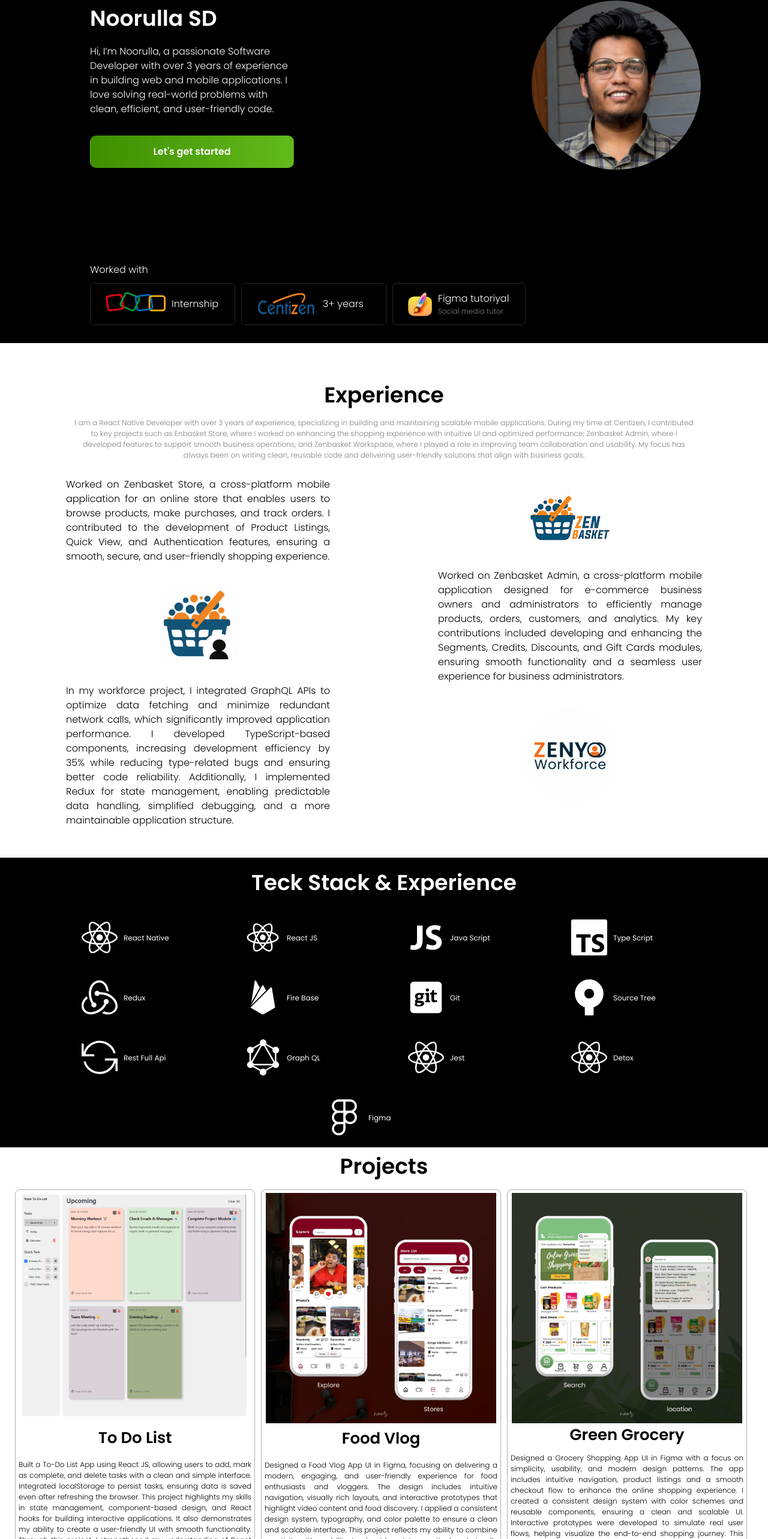
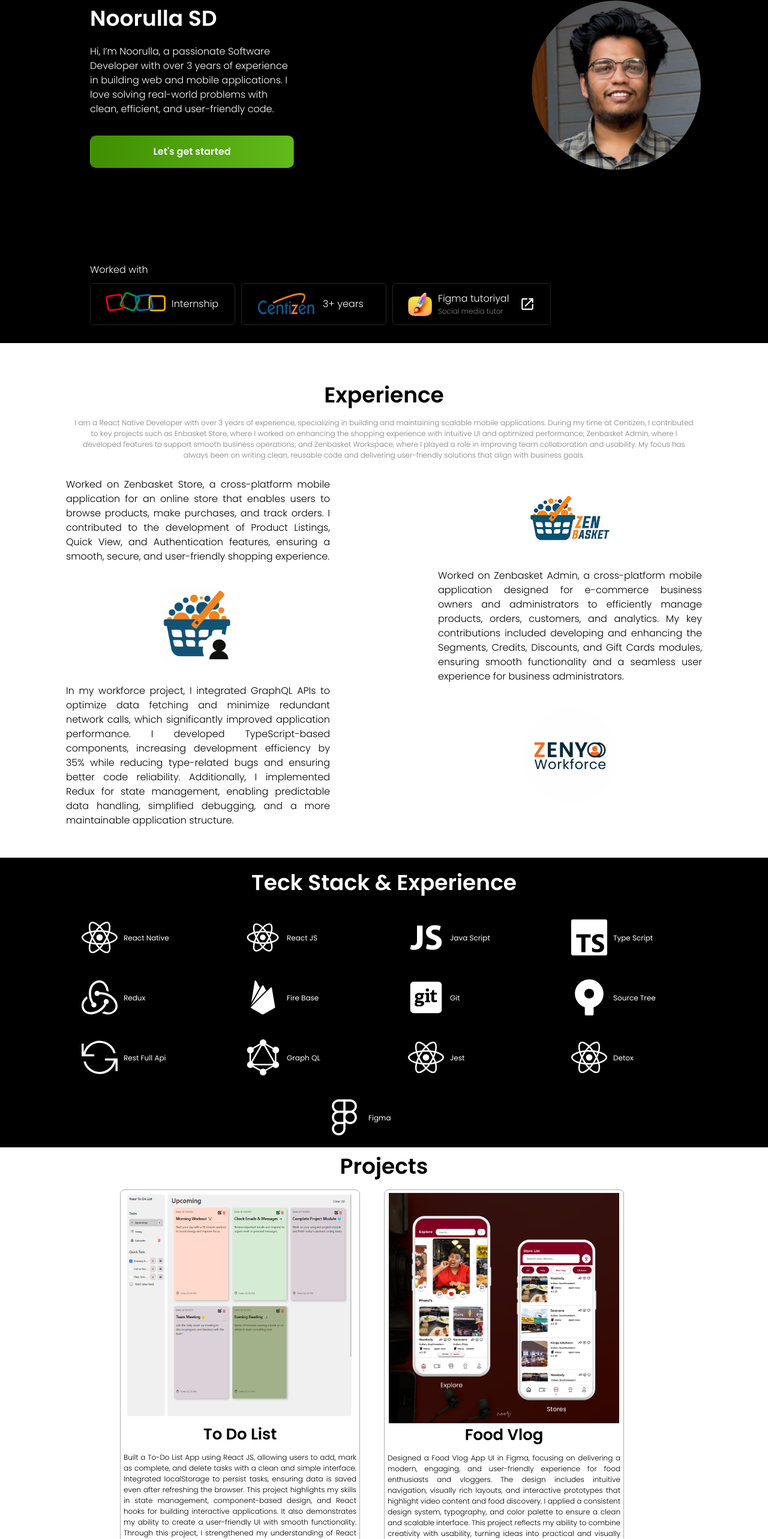
Before and after one commit to NoorullaSD/My-Portfolio, a React (Vite) app: page / in a window 1280 px wide. Shown: the part 228-2794 px from the top of the page at 60% size. Built offline with nearby package versions, Linux system fonts and the light colour scheme.

Commit message:
Add new projects

```diff
--- a/src/components/dashboard.jsx
+++ b/src/components/dashboard.jsx
@@ -9,6 +9,7 @@ import TeckStack from "./techStack";
 import Projects from "./projects";
 import { useEffect, useState } from "react";
 import ContactUs from "./contactUs";
+import { MdOutlineOpenInNew } from "react-icons/md";
 
 
 
@@ -70,8 +71,15 @@ function DashBoard() {
                                             <div>
 
                                                 <p className="poppinsSubText" style={{ marginLeft: 10, width: item?.company == figma ? 120 : 80 }}>{item?.exp}</p>
-                                                {item?.subExp && <p style={{ fontWeight: 50, fontSize: 12, color: "#FFFFFF", marginLeft: 10, opacity: 0.5, width: item?.company == figma ? 120 : null }}>{item?.subExp}</p>}
+                                                {
+                                                    item?.subExp &&
+                                                    <p style={{ fontWeight: 50, fontSize: 12, color: "#FFFFFF", marginLeft: 10, opacity: 0.5, width: item?.company == figma ? 120 : null }}>{item?.subExp}</p>
+                                                }
                                             </div>
+                                            {
+                                                item?.subExp &&
+                                                <MdOutlineOpenInNew color="#FFFFFF" size={26} style={{ marginLeft: 16 }} />
+                                            }
                                         </div>
                                     </a>
                                 )
--- a/src/components/projects.jsx
+++ b/src/components/projects.jsx
@@ -2,6 +2,8 @@ import "../styles/projects.css"
 import ToDoList from "../assets/toDoList.png"
 import Restaurtent from "../assets/p1.png"
 import Grocery from "../assets/p21.png"
+import Lakshini from "../assets/31.png"
+import DailyTask from "../assets/41.png"
 import { useEffect, useState } from "react";
 
 function Projects() {
@@ -15,7 +17,7 @@ function Projects() {
     return (
         <div id="project" className="projectsContainer">
             <h1 className="projectsPoppinsHeaderTex text-center mb-3">Projects</h1>
-            <div className="projetcWork" style={{ flexDirection: windowWidth > 600 ? 'row' : 'column' }}>
+            <div className="projetcWork" style={{ flexDirection: windowWidth > 600 ? 'row' : 'column', flexWrap: "wrap", justifyContent: "center" }}>
                 <div className="projectsBox">
                     <img src={ToDoList} className="projectsImage" alt="To Do List" />
                     <p className="projectsPoppinsHeaderText">To Do List</p>
@@ -40,12 +42,35 @@ function Projects() {
                         <button type="button" class="btn demo-btn mt-3">Live demo</button>
                     </a>
                 </div>
-
                 <div className="projectsBox">
                     <img src={Grocery} className="projectsImage" alt="To Do List" />
                     <p className="projectsPoppinsHeaderText">Green Grocery</p>
                     <p style={{ textAlign: "justify" }} className="projectsPoppinsTinyText">Designed a Grocery Shopping App UI in Figma with a focus on simplicity, usability, and modern design patterns. The app includes intuitive navigation, product listings and a smooth checkout flow to enhance the online shopping experience. I created a consistent design system with color schemes and reusable components, ensuring a clean and scalable UI. Interactive prototypes were developed to simulate real user flows, helping visualize the end-to-end shopping journey. This project showcases my ability to transform user needs into engaging.</p>
                     <a href="https://www.figma.com/proto/Djdzjm3Q6t6mlB5pQkJAd7/Grocery-App?node-id=60-145&p=f&t=IE4vMLBHon0kiCrC-1&scaling=scale-down&content-scaling=fixed&page-id=0%3A1&starting-point-node-id=1%3A2"
+                        target="_blank"
+                        rel="noopener noreferrer"
+                        style={{ textDecoration: "none", color: "inherit" }}
+                    >
+                        <button type="button" class="btn demo-btn mt-3">Live demo</button>
+                    </a>
+                </div>
+                <div className="projectsBox">
+                    <img src={Lakshini} className="projectsImage" alt="To Do List" />
+                    <p className="projectsPoppinsHeaderText">Label Lakshini</p>
+                    <p style={{ textAlign: "justify" }} className="projectsPoppinsTinyText">Designed a boutique fashion website UI in Figma for Label Lakshini, a women’s clothing brand. The goal was to create an elegant, modern, and user-friendly shopping experience that highlights premium collections. The design features clean layouts, smooth navigation, and visually rich product displays that enhance brand storytelling. I implemented a cohesive design system, refined typography, and a soft, feminine color palette to reflect the brand’s identity. This project demonstrates my ability to merge aesthetic appeal with functionality, crafting an immersive and stylish e-commerce experience.</p>
+                    <a href="https://www.figma.com/proto/hvTe4dwzmgwczJrxULejmd/Label-Lakshini?node-id=175-62&t=vN73caWBoKpsKjSW-1&scaling=scale-down&content-scaling=fixed&page-id=0%3A1"
+                        target="_blank"
+                        rel="noopener noreferrer"
+                        style={{ textDecoration: "none", color: "inherit" }}
+                    >
+                        <button type="button" class="btn demo-btn mt-3">Live demo</button>
+                    </a>
+                </div>
+                <div className="projectsBox">
+                    <img src={DailyTask} className="projectsImage" alt="To Do List" />
+                    <p className="projectsPoppinsHeaderText">Daily Task</p>
+                    <p style={{ textAlign: "justify" }} className="projectsPoppinsTinyText">Designed a Daily Task App UI in Figma, focused on helping users manage their day-to-day activities efficiently with a clean and organized interface. The design emphasizes simplicity, intuitive navigation, and smooth user flow for adding, editing, and tracking tasks. I incorporated a consistent design system, modern typography, and a balanced color scheme to create a visually appealing yet functional layout. This project showcases my ability to design user-centered productivity tools that enhance focus, efficiency, and user engagement.</p>
+                    <a href="https://www.figma.com/proto/cnA0yLBxWDWrWyf0gWBoc8/Daily-Task-App?node-id=3-97&p=f&t=DPE7wJTeiyYBdmif-1&scaling=scale-down&content-scaling=fixed&page-id=0%3A1"
                         target="_blank"
                         rel="noopener noreferrer"
                         style={{ textDecoration: "none", color: "inherit" }}
--- a/src/styles/dashBoard.css
+++ b/src/styles/dashBoard.css
@@ -152,7 +152,7 @@
     height: 70px;
     display: flex;
     align-items: center;
-    justify-content: center;
+    justify-content: space-between;
     margin-top: 10px;
     margin-right: 10px;
     border-style: solid;
--- a/src/styles/projects.css
+++ b/src/styles/projects.css
@@ -46,7 +46,7 @@
     display: flex;
     flex-direction: column;
     align-items: center;
-    margin-right: 10px;
+    margin-right: 40px;
     margin-bottom: 10px;
     justify-content: space-between;
 }
```
Also changed, not shown: src/assets/31.png (added), src/assets/41.png (added).
